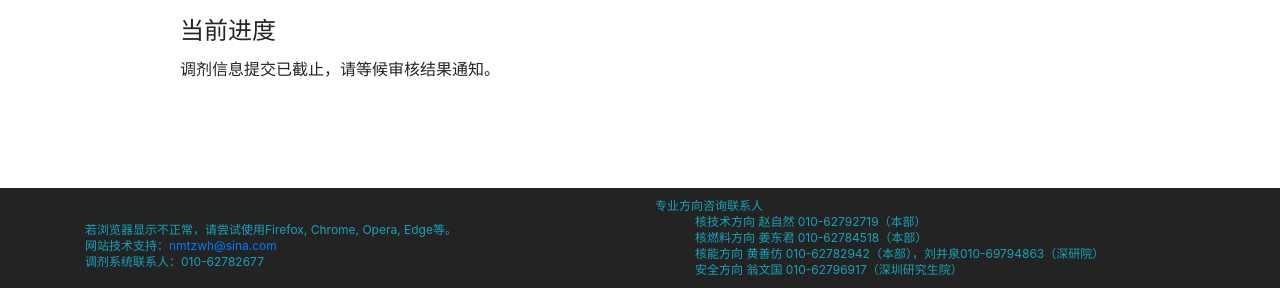
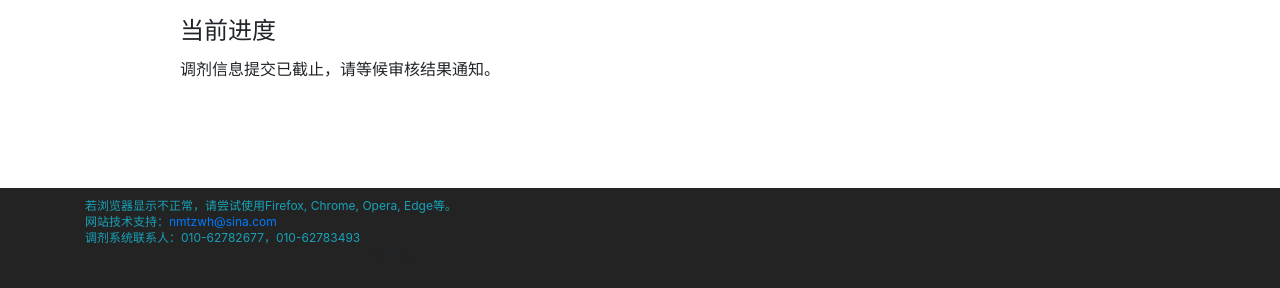
Before and after one commit to lixx11/Lab311, a Django app: page /profile/ in a window 1280 px wide. Shown: the part 512-800 px from the top of the page. Run offline with Django 3.2, Linux system fonts and the light colour scheme; the visitor is signed in with stand-in values (Sample User, id 1); data comes from the database, SQL or seed files in the repository; parts of the project's set-up code (start-up, migrations or seed data) failed here and were passed over; some libraries are stand-ins or nearby versions.

Commit message:
remove contacts

```diff
--- a/GraduateAdmission/templates/base.html
+++ b/GraduateAdmission/templates/base.html
@@ -40,31 +40,12 @@
                             href="mailto:nmtzwh@sina.com">nmtzwh@sina.com</a>
                     </div>
                     <div class="col-md-12 text-info text-left">
-                        调剂系统联系人：010-62782677
+                        调剂系统联系人：010-62782677，010-62783493
                     </div>
                 </div>
             </div>
             <div class="col-md-6 align-items-center">
                 <div class="row">
-                    <div class="text-info text-left col-md-12">
-                        专业方向咨询联系人
-                    </div>
-                    <div class="text-info text-left col-md-12">
-                        <ul style="list-style: none">
-                            <li data-toggle="tooltip" title="手机：13910183037">
-                                核技术方向 赵自然 010-62792719（本部）
-                            </li>
-                            <li data-toggle="tooltip" title="手机：13439383252">
-                                核燃料方向 姜东君 010-62784518（本部）
-                            </li>
-                            <li data-toggle="tooltip" title="手机：13611106501（余纲林），15010767679（刘井泉）">
-                                核能方向 黄善仿 010-62782942（本部），刘井泉010-69794863（深研院）
-                            </li>
-                            <li data-toggle="tooltip" title="手机：13401026512">
-                                安全方向 翁文国 010-62796917（深圳研究生院）
-                            </li>
-                        </ul>
-                    </div>
                 </div>
             </div>
             <div class="col-md-6">
```
